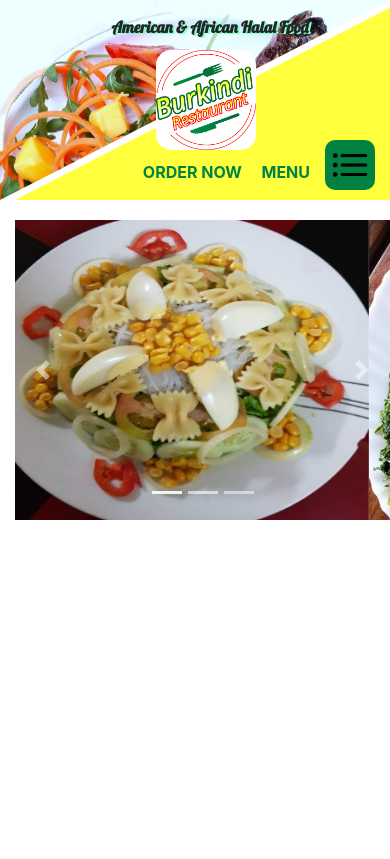
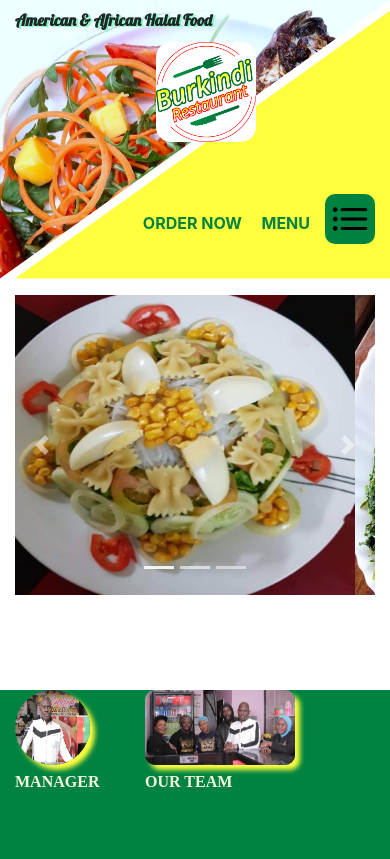
Before and after one commit to Atom1er/Restaurant, a website: page index.html in a window 390 px wide. Drawn offline with nearby package versions, Linux system fonts and the light colour scheme; a web font is replaced by a local one.

Commit message:
mobile layout

```diff
--- a/assets/css/style.scss
+++ b/assets/css/style.scss
@@ -10,14 +10,14 @@ $colors: (
     clip-path: polygon(100% 0, 0% 100%, 100% 100%);
     background-color: map-get($map: $colors, $key: primary );
     width: 100%;
-    height: 200px;
+    height: 33%;
     z-index: -1;
 }
 
 #button{
     background-color: map-get($map: $colors, $key: accent );
     position: absolute;
-    top: 140px;
+    top: 23%;
     right: 15px;
     border-radius: 20%;
     width: 50px;
@@ -33,7 +33,7 @@ $colors: (
 
 #navbar span{
     position: absolute;
-    top: 160px;
+    top: 25%;
     right: 80px;
     a{
         text-decoration: none;
@@ -46,7 +46,7 @@ $colors: (
 
 #menu{
     position: absolute;
-    top: 185px;
+    top: 31%;
     left: 25%;
     width: 100%;
     height: 100px;
@@ -81,16 +81,16 @@ $colors: (
 
     // background-color: map-get($map: $colors, $key: accent );
     width: 100%;
-    height: 200px;
+    height: 33%;
     z-index: 0;
 }
 
 #logo-text{
     position: absolute;
     z-index: 2;
-    top: 15px;
-    margin: auto;
-    text-align: center;
+    top: 1%;
+    margin-right: 10px;
+    text-align: left;
     width: 100%;
     font-family: 'Lobster', cursive;
     font-weight: bold;
@@ -103,21 +103,54 @@ $colors: (
     width: 100px;
     height: 100px;
     position: absolute;
-    top: 50px;
+    top: 5%;
     left: 40%;
     border-radius: 15%;
 }
 
 .slide-show{
     position: absolute;
-    top: 220px;
+    top: 35%;
+    margin-bottom: 15px;
+    display: inline-block;
+    overflow: scroll;
 }
 
 .slide-images{
     height: 300px;
+    display: block;
 }
 
+#footer{
+    position: absolute;
+    top: 80%;
+    height: 20%;
+    display: block;
+    width: 100%;
+    background-color: map-get($map: $colors, $key: accent );
+    margin-top: 15px;
+    font-family: 'ZCOOL XiaoWei', serif;
+    color: beige;
+    font-weight: bold;
+    text-transform: uppercase;
+}
+#owner-ph, #team-ph{
+    box-shadow: 5px 5px 5px map-get($map: $colors, $key: primary);
+    margin-bottom: 5px;
+}
+// .footer{
+//     width: 100%;
+//     display: block;
+// }
 
-#test{
-    color: map-get($map: $colors, $key: accent);
+#owner-ph{
+    width: 75px;
+    height: 75px;
+    border-radius: 50%;
 }
+
+#team-ph{
+    width: 150px;
+    height: 75px;
+    border-radius: 10px;
+}
--- a/index.html
+++ b/index.html
@@ -7,7 +7,7 @@
     <meta http-equiv="X-UA-Compatible" content="ie=edge">
     <title>Restaurant Sample</title>
     <!-- Google font -->
-    <link href="https://fonts.googleapis.com/css?family=Anton|Lobster" rel="stylesheet">
+    <link href="https://fonts.googleapis.com/css?family=Anton|Lobster|ZCOOL+XiaoWei" rel="stylesheet">
     <!-- End Google font -->
     <!-- Bootstrap -->
     <link rel="stylesheet" href="https://stackpath.bootstrapcdn.com/bootstrap/4.3.1/css/bootstrap.min.css"
@@ -52,12 +52,10 @@
                 <img id="logo" src="./assets/images/logo.png" alt="burkindi-restaurant-logo">
 
             </div>
-
-            <div class="row" id="body"></div>
         </div>
     </div>
-    <div class="container">
-        <div class="bd-slide slide-show">
+        <div class="container-fluid slide-show">
+            <div class="bd-slide">
                 <div id="carouselslideCaptions" class="carousel slide" data-ride="carousel">
                     <ol class="carousel-indicators">
                         <li data-target="#carouselslideCaptions" data-slide-to="0" class="active"></li>
@@ -98,6 +96,16 @@
                 </div>
             </div>
         </div>
+    <div class="container-fluid" id="footer">
+                <div class="row d-flex justify-content-between">
+                    <div class="col-4 footer-image"><img id="owner-ph" src="./assets/images/owner.PNG"></div>
+                    <div class="col-8 footer-image"> <img id="team-ph" src="./assets/images/team.PNG" alt="Burkindi-team"></div>
+                </div>
+                <div class="row d-flex justify-content-between">
+                        <div class="col-4 footer-image-title" id="owner-word">Manager</div>
+                        <div class="col-8 footer-image-title" id="team-word">Our Team</div>
+                </div>
+        </div>
 </body>
 
 </html>
```
Also changed, not shown: assets/css/style.css, assets/images/owner.PNG (added), assets/images/team.PNG (added), 1 other file. Lines whose indentation alone changed are shown as unchanged.
